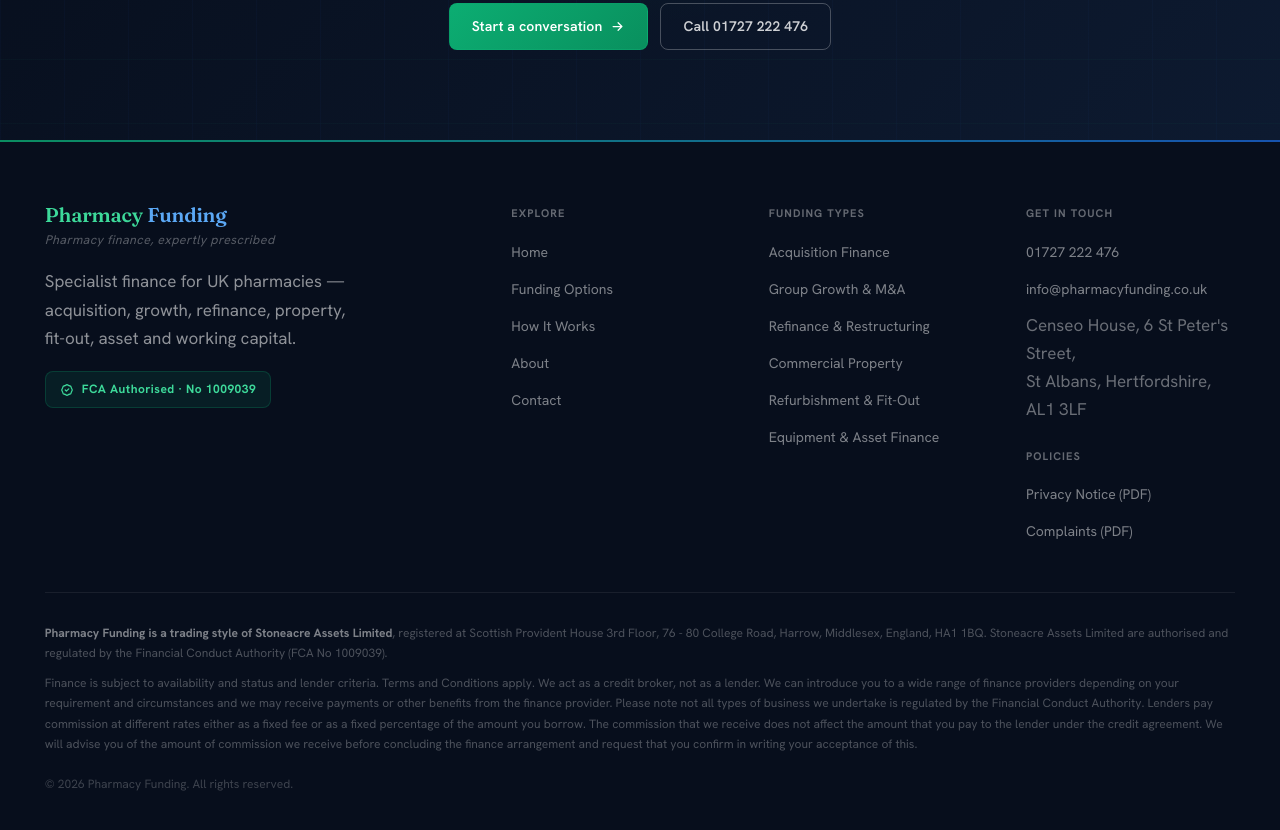
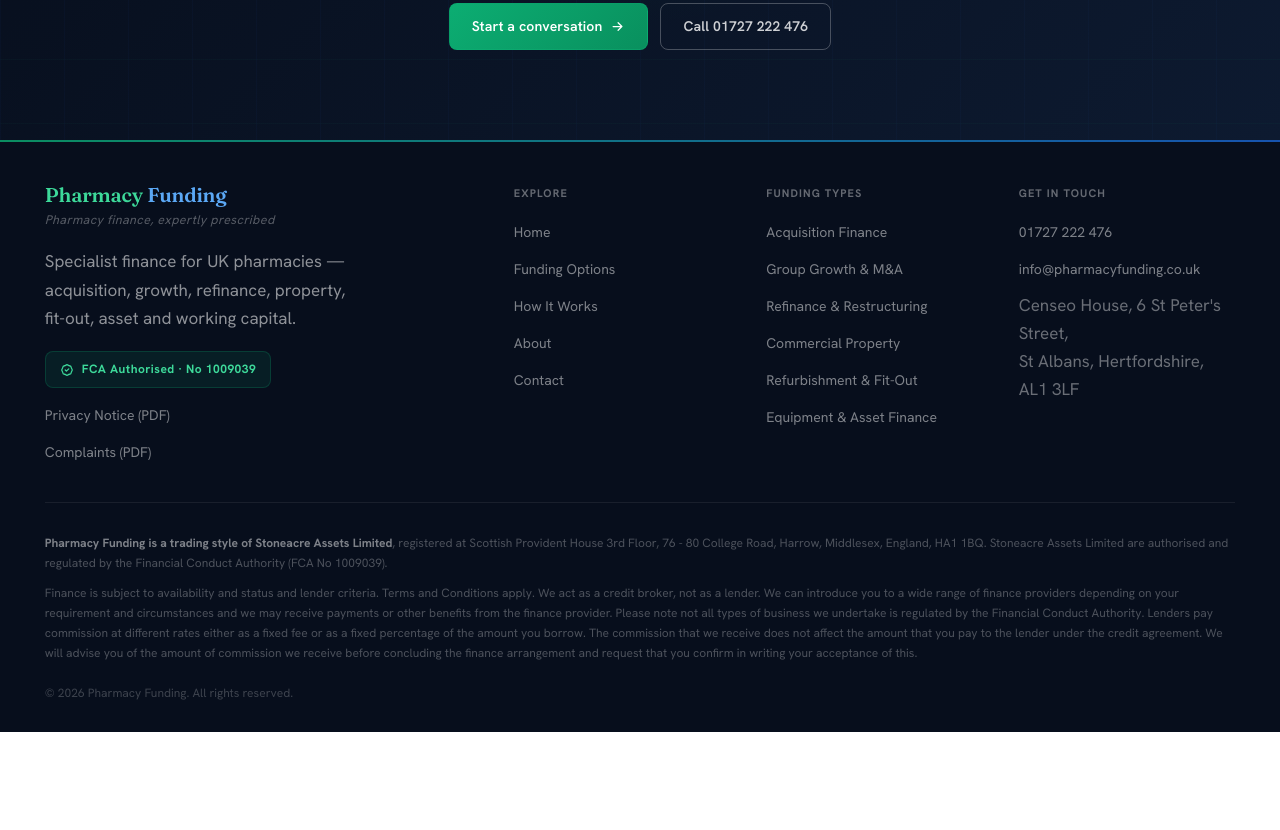
Before and after one commit to JamieAtGit/PharmacyFunding, a plain HTML site: page about.html in a window 1280 px wide. Shown: the part 3783-4613 px from the top of the page. After the commit the page ends 4515 px from the top, so only its background shows below. Drawn offline with Linux system fonts and the light colour scheme.

Commit message:
reduced footer sized and moved policies under FCA authorisation

```diff
--- a/about.html
+++ b/about.html
@@ -247,6 +247,10 @@
           <svg viewBox="0 0 24 24" stroke-width="2.2"><path d="M9 12l2 2 4-4M7.835 4.697a3.42 3.42 0 0 0 1.946-.806 3.42 3.42 0 0 1 4.438 0 3.42 3.42 0 0 0 1.946.806 3.42 3.42 0 0 1 3.138 3.138 3.42 3.42 0 0 0 .806 1.946 3.42 3.42 0 0 1 0 4.438 3.42 3.42 0 0 0-.806 1.946 3.42 3.42 0 0 1-3.138 3.138 3.42 3.42 0 0 0-1.946.806 3.42 3.42 0 0 1-4.438 0 3.42 3.42 0 0 0-1.946-.806 3.42 3.42 0 0 1-3.138-3.138 3.42 3.42 0 0 0-.806-1.946 3.42 3.42 0 0 1 0-4.438 3.42 3.42 0 0 0 .806-1.946 3.42 3.42 0 0 1 3.138-3.138z" stroke-linecap="round" stroke-linejoin="round"/></svg>
           FCA Authorised &middot; No 1009039
         </div>
+        <ul style="margin-top:12px">
+          <li><a href="privacy-notice.pdf" target="_blank" rel="noopener">Privacy Notice (PDF)</a></li>
+          <li><a href="complaints.pdf" target="_blank" rel="noopener">Complaints (PDF)</a></li>
+        </ul>
       </div>
       <div>
         <h5>Explore</h5>
@@ -276,11 +280,6 @@
           <li><a href="mailto:info@pharmacyfunding.co.uk">info@pharmacyfunding.co.uk</a></li>
           <li style="color:rgba(255,255,255,.4)">Censeo House, 6 St Peter's Street,<br>St Albans, Hertfordshire, AL1 3LF</li>
         </ul>
-        <h5 style="margin-top:24px">Policies</h5>
-        <ul>
-          <li><a href="privacy-notice.pdf" target="_blank" rel="noopener">Privacy Notice (PDF)</a></li>
-          <li><a href="complaints.pdf" target="_blank" rel="noopener">Complaints (PDF)</a></li>
-        </ul>
       </div>
     </div>
     <div class="legal"><p><strong>Pharmacy Funding is a trading style of Stoneacre Assets Limited</strong>, registered at Scottish Provident House 3rd Floor, 76 - 80 College Road, Harrow, Middlesex, England, HA1 1BQ. Stoneacre Assets Limited are authorised and regulated by the Financial Conduct Authority (FCA No 1009039).</p>
--- a/styles.css
+++ b/styles.css
@@ -366,10 +366,10 @@
 .callout h4 { margin-bottom: 14px; }
 
 /* ── Footer ───────────────────────────────────────── */
-footer { background: var(--navy); color: rgba(255,255,255,.55); padding: 64px 0 40px; position: relative; }
+footer { background: var(--navy); color: rgba(255,255,255,.55); padding: 44px 0 28px; position: relative; }
 /* Green-to-blue gradient border — mirrors header */
 footer::before { content: ''; position: absolute; top: 0; left: 0; right: 0; height: 2px; background: linear-gradient(90deg, #0CAD72 0%, #1B65D4 100%); opacity: .8; }
-.fcols { display: grid; grid-template-columns: 2fr 1fr 1fr 1fr; gap: 48px; padding-bottom: 48px; border-bottom: 1px solid rgba(255,255,255,.07); }
+.fcols { display: grid; grid-template-columns: 2fr 1fr 1fr 1fr; gap: 36px; padding-bottom: 36px; border-bottom: 1px solid rgba(255,255,255,.07); }
 .strap { font-size: 12.5px; font-style: italic; color: rgba(255,255,255,.32); margin-top: 4px; letter-spacing: .03em; }
 footer ul { display: flex; flex-direction: column; gap: 9px; }
 footer ul li a { font-size: 14px; color: rgba(255,255,255,.48); transition: color .2s; }
```
Also changed, not shown: contact.html (+4 -5 lines), fundingOptions.html (+4 -5 lines), howItWorks.html (+4 -5 lines), index.html (+4 -5 lines).
